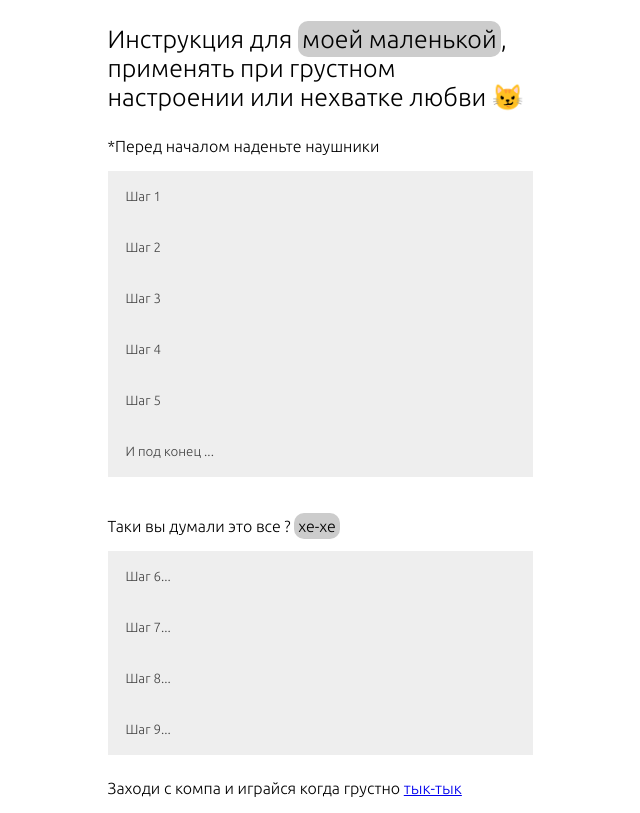
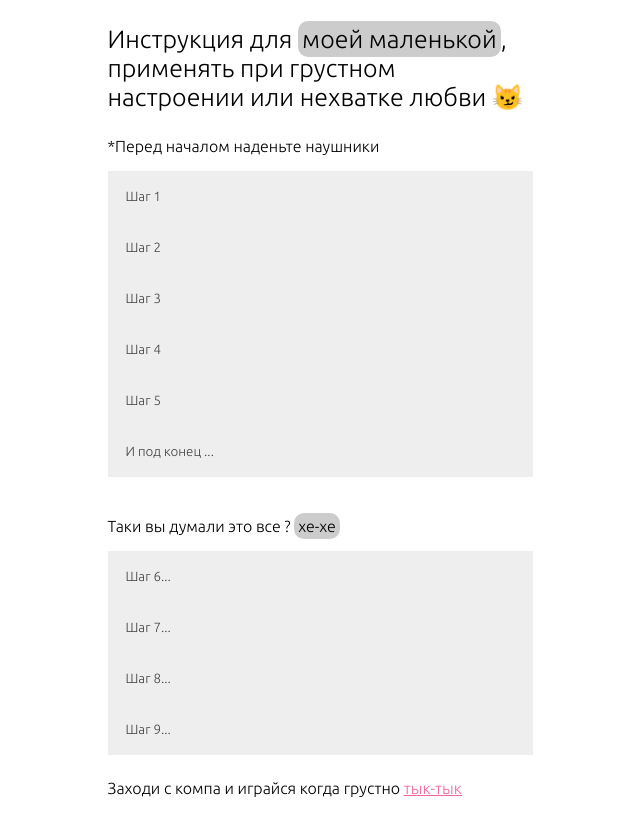
Before and after one commit to lego5621/lego5621.github.io, a plain HTML site: page index.html in a window 1280 px wide. Shown: the whole page, without its empty margins (320-960 px from the left). Drawn offline with Linux system fonts and the light colour scheme.

Commit message:
Update style2.css

```diff
--- a/style2.css
+++ b/style2.css
@@ -80,3 +80,7 @@
 .dansing_cat_activ{
     right: 0px;
 }
+
+a{
+    color: #f4679d;
+}
```
